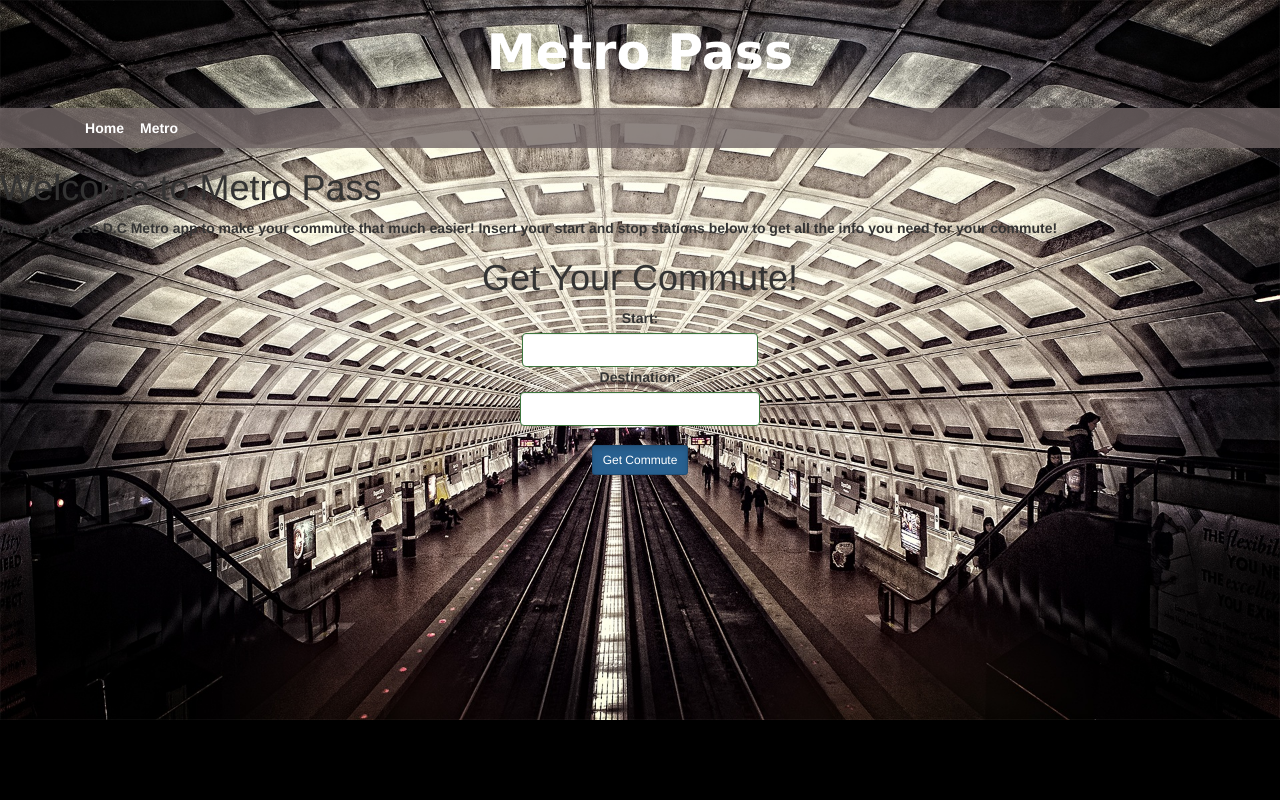
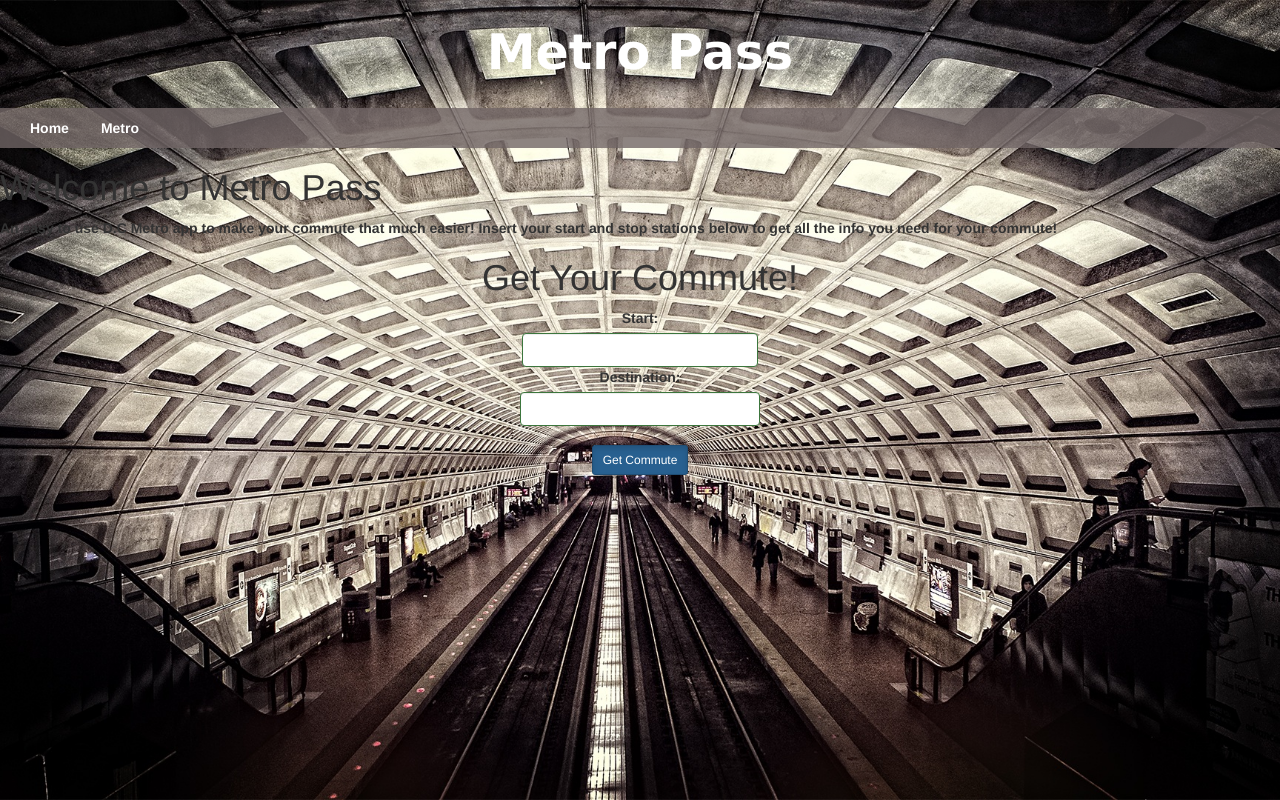
Before and after one commit to RPadilla3/metro-project, a website: page build/index.html in a window 1280 px wide. Drawn offline with nearby package versions, Linux system fonts and the light colour scheme; a web font is replaced by a local one.

Commit message:
Updated build folder for heroku deployment.

```diff
--- a/build/css/styles.css
+++ b/build/css/styles.css
@@ -10,23 +10,26 @@
   margin: 0;
   width: 100%;
   text-align: center; }
+  #navbar .nav-tab {
+    text-align: center; }
   #navbar a {
     color: #ffffff;
-    padding-left: 130%; }
+    text-align: center; }
   #navbar li {
     display: inline;
     list-style: none;
     text-align: center; }
 
+ul {
+  text-align: center;
+  margin: auto 0; }
+
 .nav-tabs {
   border: none; }
 
 body {
-  background-image: url("../images/metro.jpg");
-  background-size: 100%;
-  background-repeat: no-repeat;
-  margin: 0;
-  background-color: black; }
+  background: url("../images/metro.jpg") no-repeat center center fixed;
+  background-size: cover; }
 
 .page-header {
   border: none; }
--- a/build/index.html
+++ b/build/index.html
@@ -16,7 +16,7 @@
     <h1 class='page-header'> <b>Metro Pass<b> </h1>
     <nav id='navbar' class='container'>
       <ul class='nav nav-pills'>
-        <li><a ui-sref='home'>Home</a></li>
+        <li class='nav-tab'><a ui-sref='home'>Home</a></li>
         <li><a ui-sref='metro'>Metro</a></li>
       </ul>
     </nav>
@@ -26,9 +26,6 @@
   </main>
 
 
-  <!-- <footer>
-    <p>&copy; Rodolfo Padilla TIY.</p>
-  </footer> -->
     <script src='javascript/angular.js'></script>
     <script src='javascript/angular-ui-router.js'></script>
     <script src='javascript/app.js'></script>
--- a/build/javascript/app.js
+++ b/build/javascript/app.js
@@ -43,6 +43,7 @@
     var vm = this;
     this.metroLineCodes = {
       'Shady Grove':'A15',
+      'Shady grove': 'A15',
       'Rockville':'A14',
       'Twinbrook':'A13',
       'White Flint':'A12',
```
Also changed, not shown: 1 other file.
